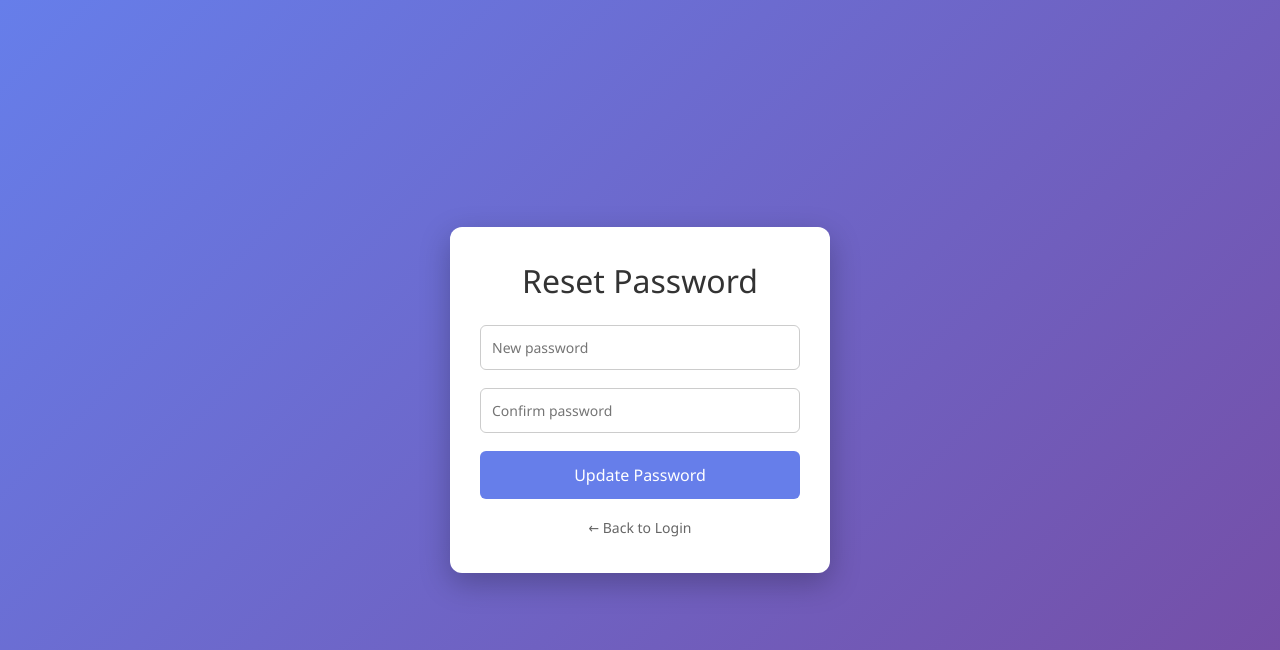
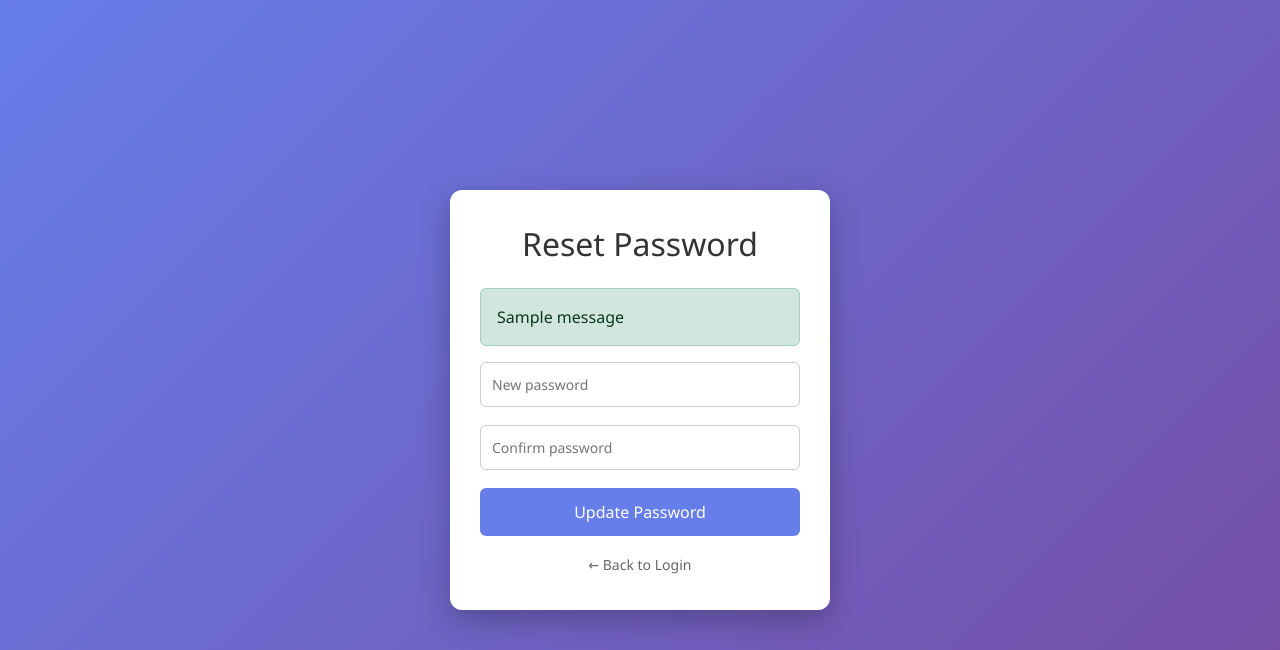
Before and after one commit to YakshPatel0805/FileManager, a Flask app: template templates/reset_password.html in a window 1280 px wide. Shown: the top 650 px of the page. Run offline with Flask 3, Linux system fonts and the light colour scheme; the template is opened without the code that fills it, so the values that code supplies are empty; one stand-in notice (Sample message) is shown.

Commit message:
Update reset password template for message handling
Replaced error and success messages with flashed messages for better user feedback.

```diff
--- a/templates/reset_password.html
+++ b/templates/reset_password.html
@@ -115,13 +115,15 @@
     <div class="reset-password-container">
         <h2>Reset Password</h2>
 
-        {% if error %}
-        <div class="message error">{{ error }}</div>
+        {% with messages = get_flashed_messages(with_categories=true) %}
+        {% if messages %}
+        {% for category, message in messages %}
+        <div class="alert alert-{{ category }}">
+            {{ message }}
+        </div>
+        {% endfor %}
         {% endif %}
-
-        {% if success %}
-        <div class="message success">{{ success }}</div>
-        {% endif %}
+        {% endwith %}
 
         <form method="POST">
             <input type="password" name="password" required placeholder="New password">
```
